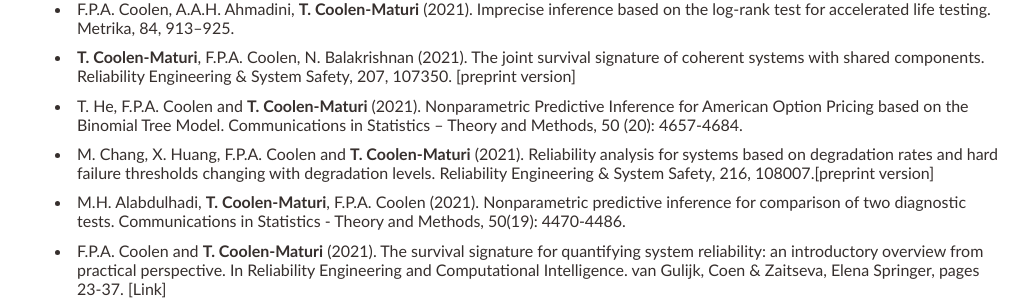
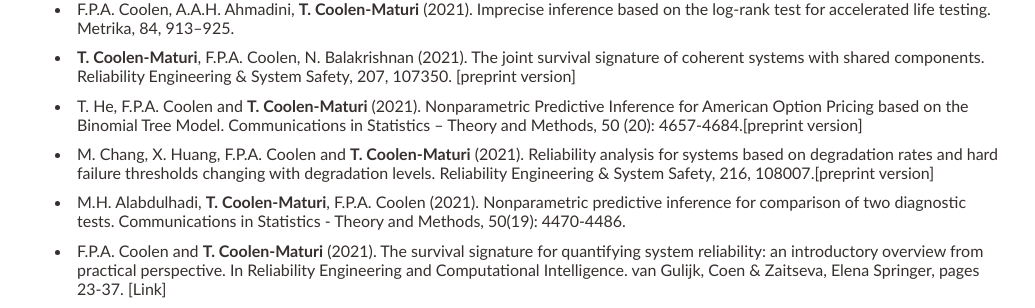
Before and after one commit to tmaturi/tahanimaturi, a Jekyll site: the page built from publications.md, in a window 1280 px wide and 900 px high, scrolled down 573 px. Shown: the part 164-472 px from the top of the window, without its empty margins (119-1154 px from the left). Built offline with Jekyll 4.4.1, drawn with Linux system fonts in a browser that asks for light colours; our own code applies the rules of GitHub Pages for plain Markdown files.

Commit message:
Update publications.md

```diff
--- a/publications.md
+++ b/publications.md
@@ -37,7 +37,7 @@ pharmaceutical research. Statistical Methods in Medical Research, 31(4), 673-688
 
 -  F.P.A. Coolen, A.A.H. Ahmadini,  **T. Coolen-Maturi** (2021). Imprecise inference based on the log-rank test for accelerated life testing. Metrika, 84,  913–925.
 -  **T. Coolen-Maturi**, F.P.A. Coolen, N. Balakrishnan (2021). The joint survival signature of coherent systems with shared components. Reliability Engineering & System Safety, 207, 107350. [[preprint version](pdfs/Joint-Surv-Sign-RESS-accepted-201118.pdf){:target="_blank"}]
--  T. He, F.P.A. Coolen and **T. Coolen-Maturi** (2021). Nonparametric Predictive Inference for American Option Pricing based on the Binomial Tree Model. Communications in Statistics – Theory and Methods,  50 (20):  4657-4684.
+-  T. He, F.P.A. Coolen and **T. Coolen-Maturi** (2021). Nonparametric Predictive Inference for American Option Pricing based on the Binomial Tree Model. Communications in Statistics – Theory and Methods,  50 (20):  4657-4684.[[preprint version](pdfs/Revision-NPI-American-Option-Pricing.pdf){:target="_blank"}]
 -  M. Chang, X. Huang,  F.P.A. Coolen and **T. Coolen-Maturi** (2021). Reliability analysis for systems based on degradation rates and hard failure
 thresholds changing with degradation levels. Reliability Engineering & System Safety, 216,  108007.[[preprint version](pdfs/2021-RESS-Miaoxin.pdf){:target="_blank"}]
 - M.H. Alabdulhadi, **T. Coolen-Maturi**, F.P.A. Coolen (2021). Nonparametric predictive inference for comparison of two diagnostic tests. Communications in Statistics - Theory and Methods, 50(19):  4470-4486.
```
